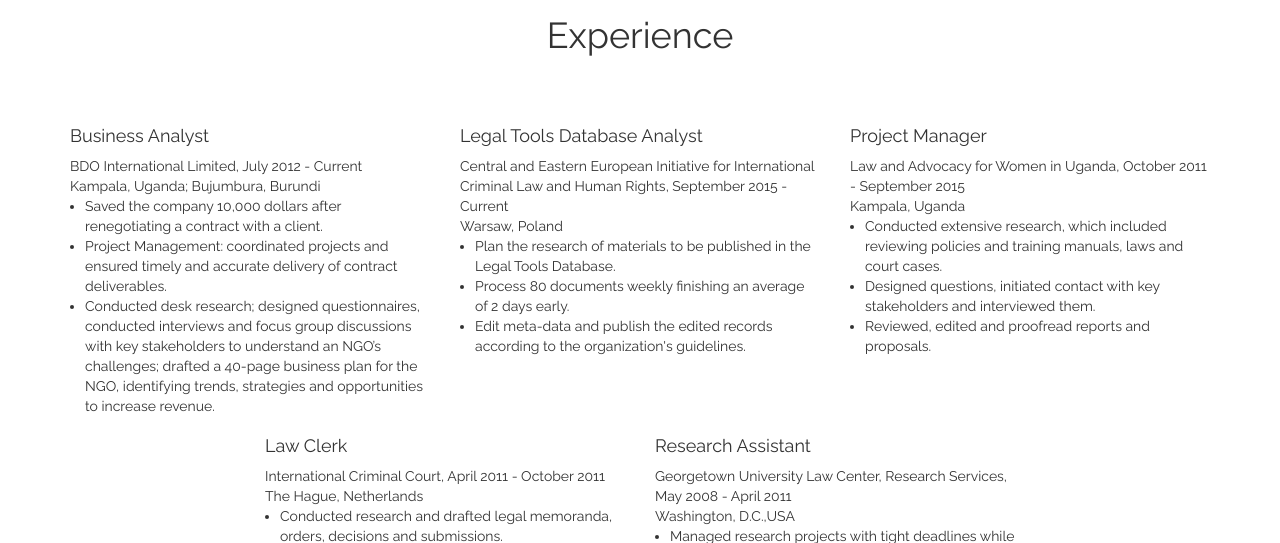
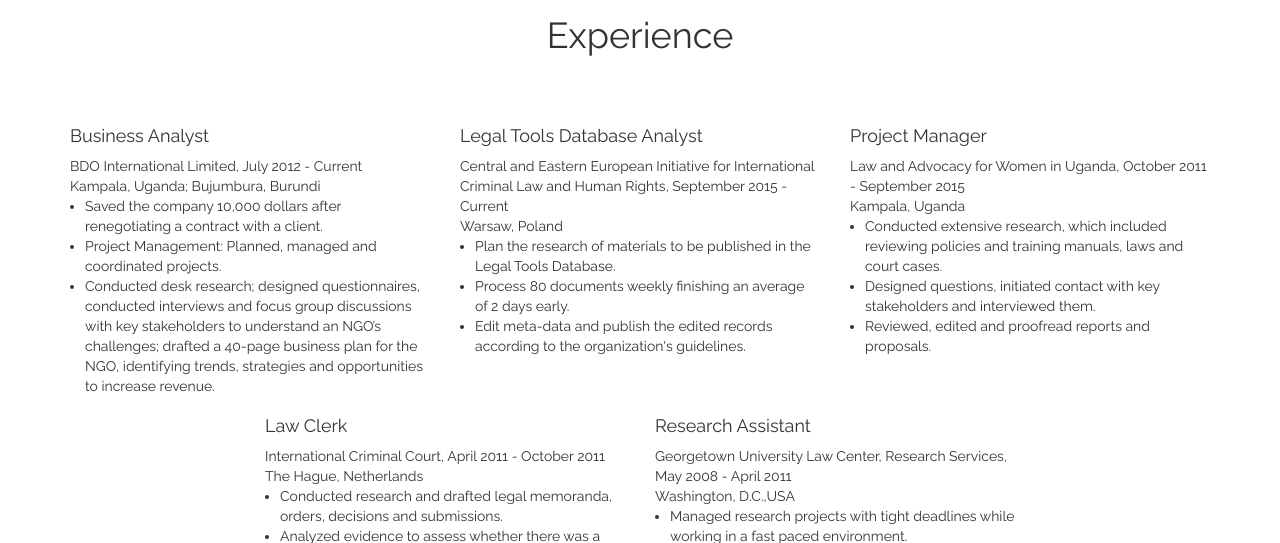
Before and after one commit to lizette112162/resume_app, a Flask app: page / in a window 1280 px wide. Shown: the part 2422-2965 px from the top of the page. Run offline with Flask 2, Linux system fonts and the light colour scheme; some libraries are stand-ins or nearby versions.

Commit message:
Updated files

```diff
--- a/templates/index.html
+++ b/templates/index.html
@@ -227,7 +227,7 @@ body {
           Kampala, Uganda; Bujumbura, Burundi
           <ul>
             <li>Saved the company 10,000 dollars after renegotiating a contract with a client.</li>
-            <li>Project Management: coordinated projects and ensured timely and accurate delivery of contract deliverables.</li>
+            <li>Project Management: Planned, managed and coordinated projects.</li>
             <li>Conducted desk research; designed questionnaires, conducted interviews and focus group discussions with key stakeholders to understand an NGO’s challenges;
               drafted a 40-page business plan for the NGO, identifying trends, strategies and opportunities to increase revenue.</li>
           </ul>
```
